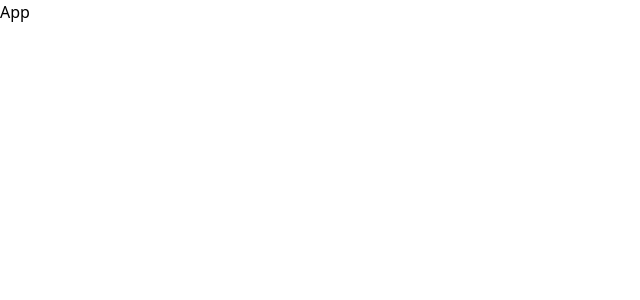
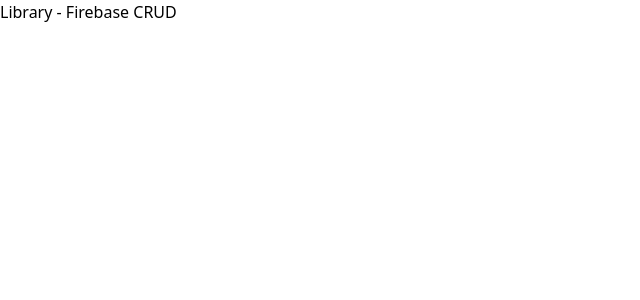
Before and after one commit to elghanbibadr/crudappwithfirebase, a React (Vite) app: page / in a window 1280 px wide. Shown: the top 300 px of the page, without its empty margins (0-640 px from the left). Built offline with nearby package versions, Linux system fonts and the light colour scheme.

Commit message:
install firebase and add the config file

```diff
--- a/package.json
+++ b/package.json
@@ -10,6 +10,7 @@
     "preview": "vite preview"
   },
   "dependencies": {
+    "firebase": "^9.22.0",
     "react": "^18.2.0",
     "react-dom": "^18.2.0"
   },
--- a/src/App.jsx
+++ b/src/App.jsx
@@ -2,7 +2,9 @@ import React from 'react'
 
 const App = () => {
   return (
-    <div>App</div>
+    <header className='bg-gray-900'>
+      <h1>Library - Firebase CRUD</h1>
+    </header>
   )
 }
 
--- a/src/index.css
+++ b/src/index.css
@@ -1,3 +1,8 @@
 @tailwind base;
 @tailwind components;
 @tailwind utilities;
+
+
+body{
+  font-family: system-ui, -apple-system, BlinkMacSystemFont, 'Segoe UI', Roboto, Oxygen, Ubuntu, Cantarell, 'Open Sans', 'Helvetica Neue', sans-serif;
+}
```
Also changed, not shown: firebaseConfig.js (added, +17 -0 lines), 1 other file (tests, documents, lock files or other folders).
